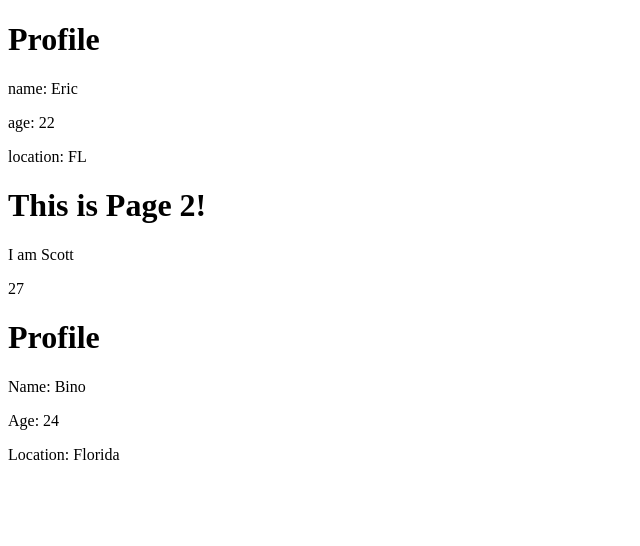
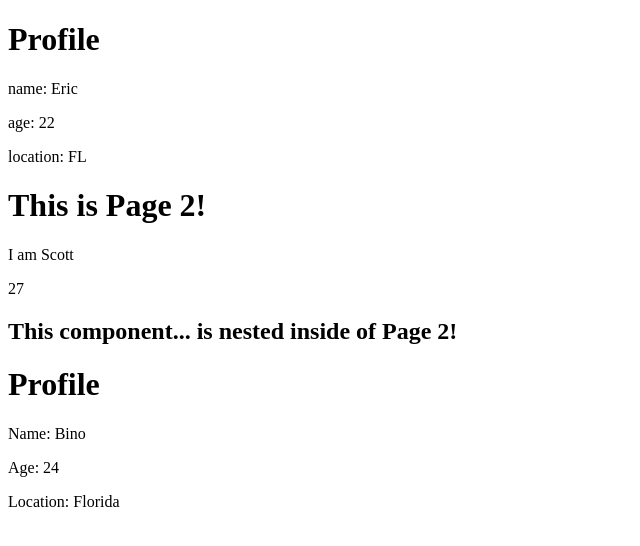
Before and after one commit to skmoore319/react-redux-demo, a React app: page / in a window 1280 px wide. Shown: the top 546 px of the page, without its empty margins (0-640 px from the left). Built offline with nearby package versions, Linux system fonts and the light colour scheme.

Commit message:
Nested a component inside of Page 2

```diff
--- a/src/components/page2.jsx
+++ b/src/components/page2.jsx
@@ -1,4 +1,5 @@
 import React, { Component } from 'react'
+import Page2A from './page2a';
 
 class Page2 extends Component {
     state = {
@@ -12,6 +13,7 @@ class Page2 extends Component {
       <h1>This is Page 2!</h1>
       <p>I am Scott</p>
       <p>27</p>
+      <Page2A />
     </div>
   )
 }
--- /dev/null
+++ b/src/components/page2a.jsx
@@ -0,0 +1,17 @@
+import React, { Component } from 'react'
+
+class Page2A extends Component {
+    // state = {
+    //     name: '',
+    //     age: 0,
+    //     location: ''
+    // }
+
+  render = () => (
+    <div>
+      <h2>This component... is nested inside of Page 2!</h2>
+    </div>
+  )
+}
+
+export default Page2A
```
